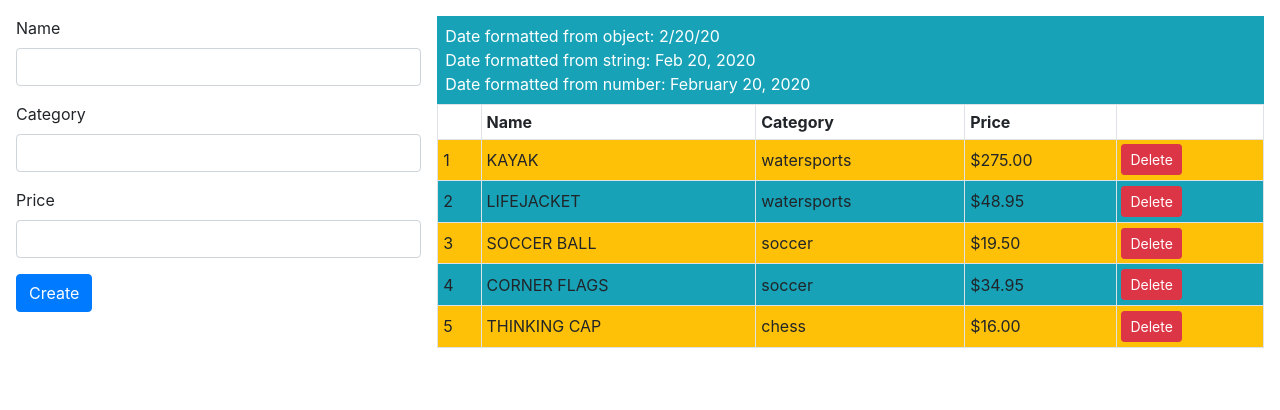
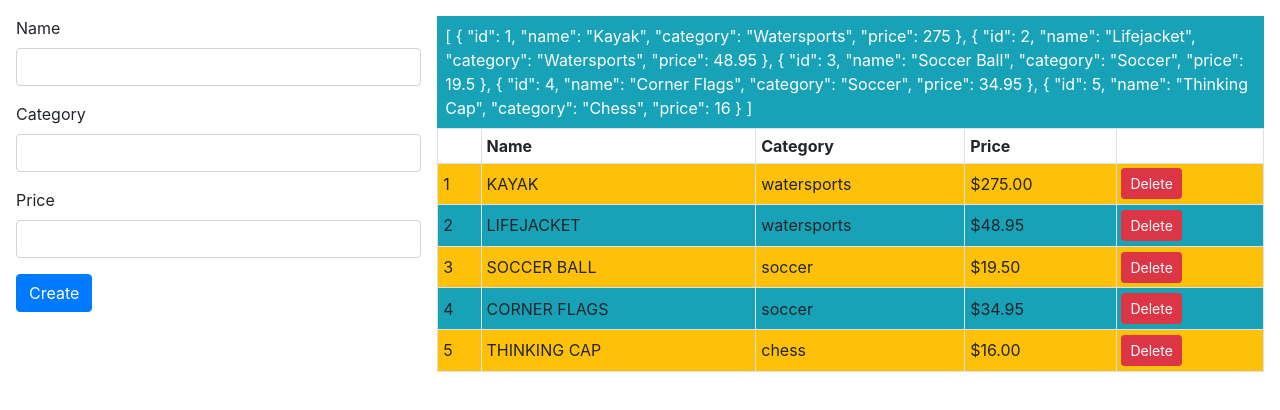
Before and after one commit to rene-copaga/example, an Angular app: page / in a window 1280 px wide. Shown: the top 410 px of the page. Built offline with nearby package versions, Linux system fonts and the light colour scheme.

Commit message:
Serializing Data as JSON

```diff
--- a/src/app/productTable.component.html
+++ b/src/app/productTable.component.html
@@ -1,7 +1,5 @@
 <div class="bg-info p-2 text-white">
-    <div>Date formatted from object: {{ dateObject | date:"shortDate" }}</div>
-    <div>Date formatted from string: {{ dateString | date:"mediumDate" }}</div>
-    <div>Date formatted from number: {{ dateNumber | date:"longDate" }}</div>
+    <div>{{ getProducts() | json }}</div>
 </div>
 
 <table class="table table-sm table-bordered table-striped">
```
